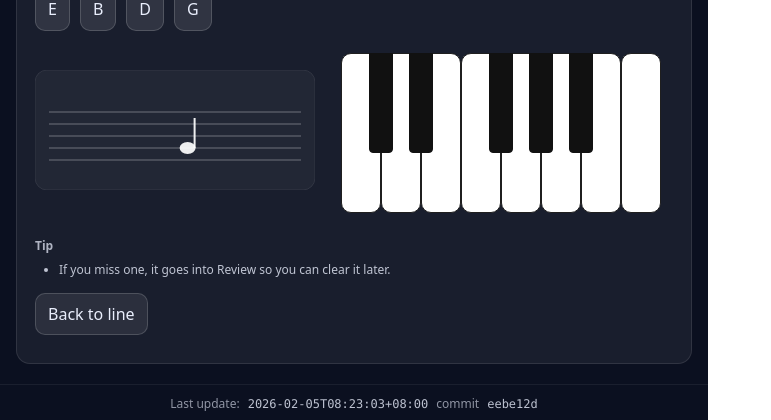
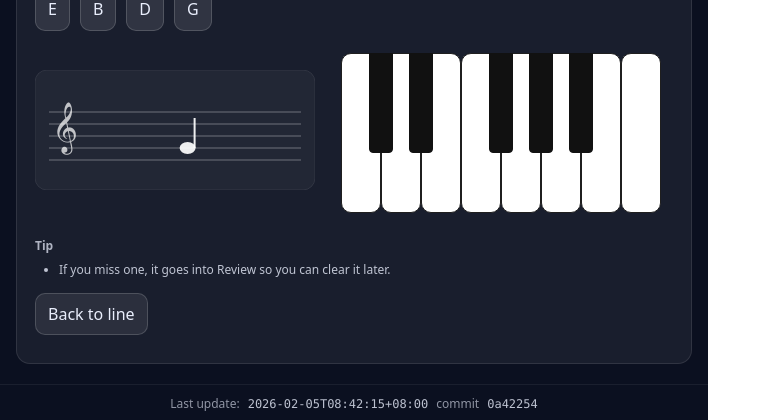
Before and after one commit to wpwcbc/ear-train-station, a React (Vite) app: page /station/S1_NOTES in a window 1280 px wide. Shown: the part 486-906 px from the top of the page, without its empty margins (0-771 px from the left). Built offline with nearby package versions, Linux system fonts and the light colour scheme.

Commit message:
StaffNote: auto treble/bass clef for wider register

```diff
--- a/src/buildInfo.ts
+++ b/src/buildInfo.ts
@@ -1,6 +1,6 @@
 // AUTO-GENERATED by scripts/gen-build-info.mjs
 export const BUILD_INFO = {
-  commit: "eebe12d",
-  committedAt: "2026-02-05T08:23:03+08:00",
-  builtAt: "2026-02-05T00:41:54.719Z",
+  commit: "0a42254",
+  committedAt: "2026-02-05T08:42:15+08:00",
+  builtAt: "2026-02-05T01:02:22.410Z",
 } as const;
--- a/src/components/StaffNote.tsx
+++ b/src/components/StaffNote.tsx
@@ -76,6 +76,7 @@ export function StaffNote({
   midi,
   label,
   spelling,
+  clef = 'auto',
   showLegend = true,
   width = 280,
   height = 120,
@@ -84,6 +85,8 @@ export function StaffNote({
   label?: string;
   /** Optional explicit spelling (e.g. "C#" or "Db") to render correct accidentals on staff. */
   spelling?: string;
+  /** Treble, bass, or auto-select based on register. */
+  clef?: 'auto' | 'treble' | 'bass';
   /** Hide the answer/label for "sight reading" style questions. */
   showLegend?: boolean;
   width?: number;
@@ -96,10 +99,19 @@ export function StaffNote({
   const noteSpelling = parsed ?? pcToDefaultSpelling(pc);
   const noteDia = diatonicNumber(noteSpelling.letter, octave);
 
-  // Treble clef staff reference:
-  // bottom line is E4, top line is F5.
-  const E4 = diatonicNumber('E', 4);
-  const F5 = diatonicNumber('F', 5);
+  const chosenClef: 'treble' | 'bass' =
+    clef === 'treble' || clef === 'bass'
+      ? clef
+      : // Auto: treat middle C (C4=60) and above as treble; below as bass.
+        midi >= 60
+        ? 'treble'
+        : 'bass';
+
+  // Staff reference:
+  // Treble: bottom line E4, top line F5.
+  // Bass: bottom line G2, top line A3.
+  const bottomLineDia = chosenClef === 'treble' ? diatonicNumber('E', 4) : diatonicNumber('G', 2);
+  const topLineDia = chosenClef === 'treble' ? diatonicNumber('F', 5) : diatonicNumber('A', 3);
 
   // Layout
   const padX = 14;
@@ -114,8 +126,8 @@ export function StaffNote({
   // Make the 5 staff lines centered.
   const bottomLineY = staffMidY + 2 * lineGap;
 
-  // Compute y by diatonic distance from E4 bottom line.
-  const y = bottomLineY - (noteDia - E4) * step;
+  // Compute y by diatonic distance from the chosen clef's bottom line.
+  const y = bottomLineY - (noteDia - bottomLineDia) * step;
 
   const noteX = staffLeft + staffWidth * 0.55;
   const headRx = 8;
@@ -123,10 +135,10 @@ export function StaffNote({
 
   // Ledger lines: for notes outside the staff, draw the “line” positions.
   const ledgerLines: number[] = [];
-  for (let d = noteDia; d <= E4 - 2; d += 2) {
+  for (let d = noteDia; d <= bottomLineDia - 2; d += 2) {
     ledgerLines.push(d);
   }
-  for (let d = noteDia; d >= F5 + 2; d -= 2) {
+  for (let d = noteDia; d >= topLineDia + 2; d -= 2) {
     ledgerLines.push(d);
   }
 
@@ -135,7 +147,7 @@ export function StaffNote({
   const legend =
     label ?? `${noteSpelling.letter}${noteSpelling.accidental === 'natural' ? '' : noteSpelling.accidental === 'sharp' ? '#' : 'b'}${octave}`;
 
-  const ariaLabel = showLegend ? `Staff note ${legend}` : 'Staff note';
+  const ariaLabel = showLegend ? `Staff note (${chosenClef} clef) ${legend}` : `Staff note (${chosenClef} clef)`;
 
   return (
     <div style={{ width, maxWidth: '100%' }}>
@@ -148,9 +160,20 @@ export function StaffNote({
           return <line key={i} x1={staffLeft} x2={staffRight} y1={yy} y2={yy} stroke="rgba(255,255,255,0.35)" strokeWidth={1} />;
         })}
 
+        {/* Clef */}
+        <text
+          x={staffLeft + 16}
+          y={bottomLineY - 1.5 * lineGap}
+          fontSize={44}
+          fill="rgba(255,255,255,0.72)"
+          textAnchor="middle"
+        >
+          {chosenClef === 'treble' ? '𝄞' : '𝄢'}
+        </text>
+
         {/* Ledger lines */}
         {Array.from(new Set(ledgerLines)).map((d) => {
-          const yy = bottomLineY - (d - E4) * step;
+          const yy = bottomLineY - (d - bottomLineDia) * step;
           return (
             <line
               key={d}
```
